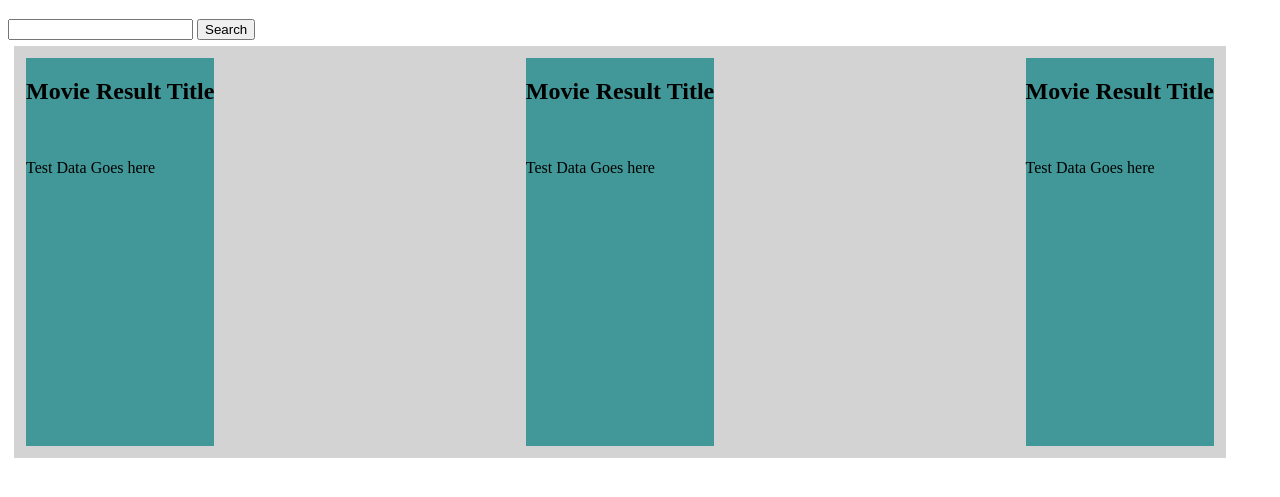
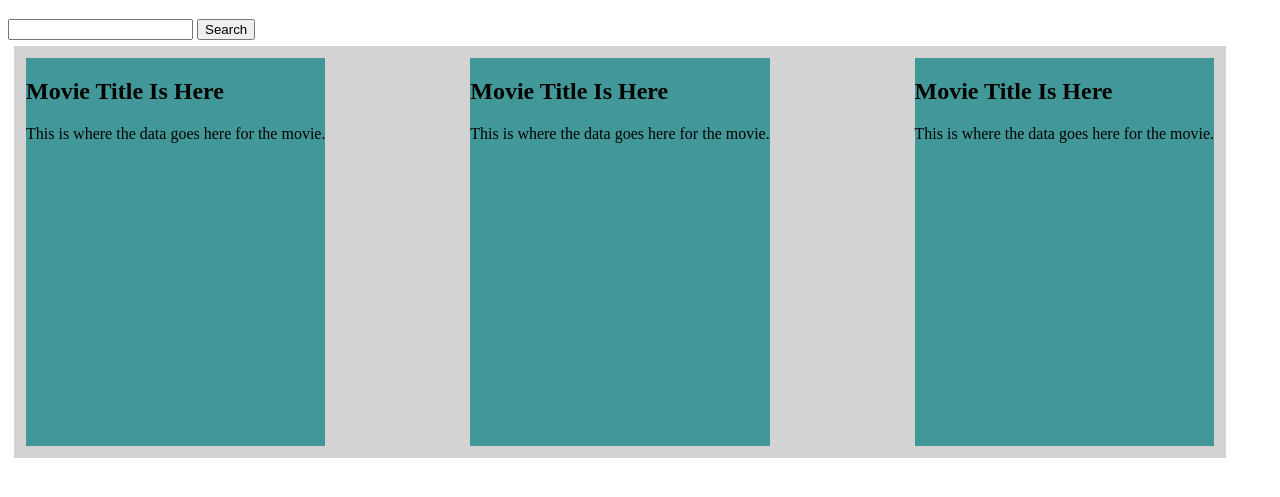
Before and after one commit to alexstvns/Movie-API-Test, a plain HTML site: page index.html in a window 1280 px wide. Shown: the part 61-558 px from the top of the page. Drawn offline with Linux system fonts and the light colour scheme.

Commit message:
V1.11.22.1207PM
Changed articles to div's for card results.
Adjusted flex basis in stylesheet.

```diff
--- a/index.html
+++ b/index.html
@@ -24,23 +24,25 @@
 
 
         <!--These are tests to initial review and can be removed later.-->
-        <article class='Result-Card'>
-            <h2>Movie Result Title</h2>
-            <br>
-            <p>Test Data Goes here</p>
-        </article>
+        <div class='Result-Card'>
+            <h2>Movie Title Is Here</h2>
+            <p>This is where the data goes
+                here for the movie.
+            </p>
+        </div>
+        <div class='Result-Card'>
+            <h2>Movie Title Is Here</h2>
+            <p>This is where the data goes
+                here for the movie.
+            </p>
+        </div>
+        <div class='Result-Card'>
+            <h2>Movie Title Is Here</h2>
+            <p>This is where the data goes
+                here for the movie.
+            </p>
+        </div>
 
-        <article class='Result-Card'>
-            <h2>Movie Result Title</h2>
-            <br>
-            <p>Test Data Goes here</p>
-        </article>
-
-        <article class='Result-Card'>
-            <h2>Movie Result Title</h2>
-            <br>
-            <p>Test Data Goes here</p>
-        </article>
 
 
     </div>
--- a/moviestyles.css
+++ b/moviestyles.css
@@ -10,6 +10,7 @@
     background: lightgray;
     height: 400px;
     width: 1200px;
+    flex-basis: 100%;
 }
 
 
@@ -17,4 +18,5 @@
     background-color: rgb(66, 152, 152);
     margin: 6px;
 
+
 }
```
